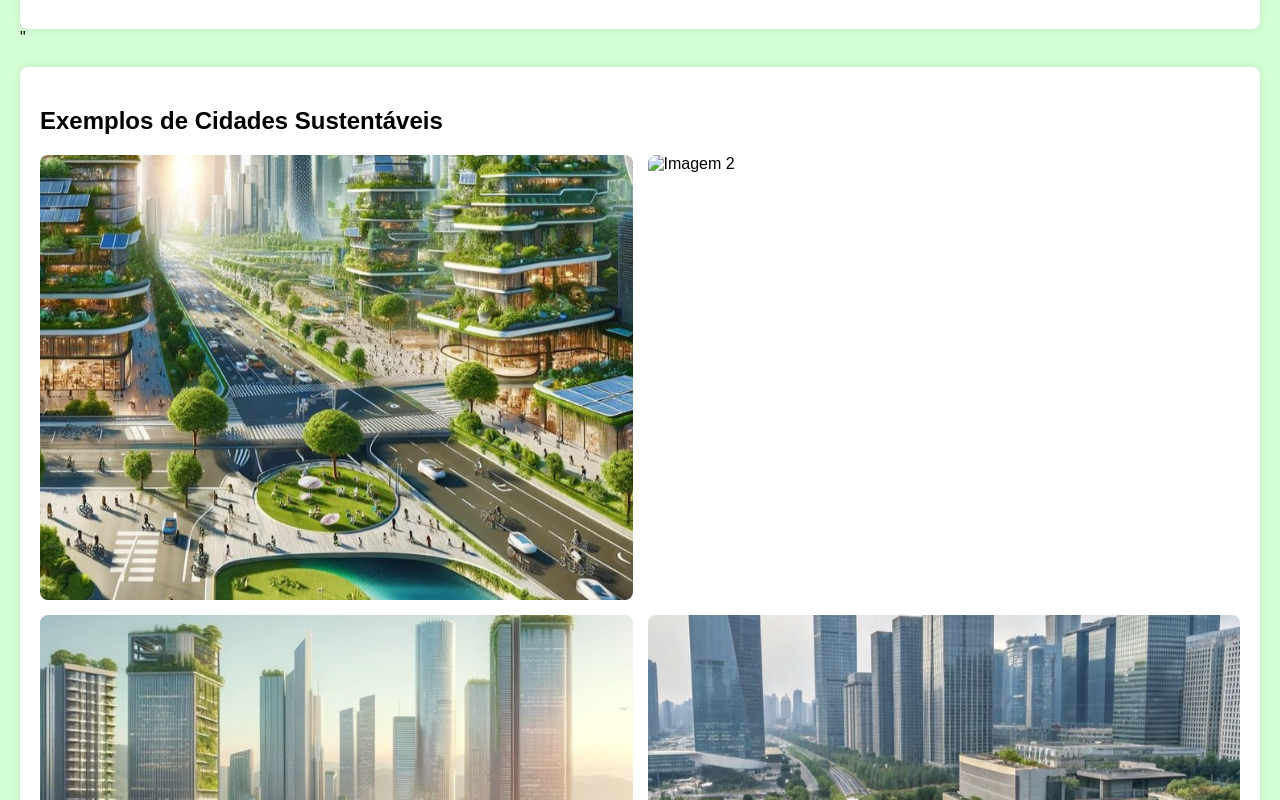
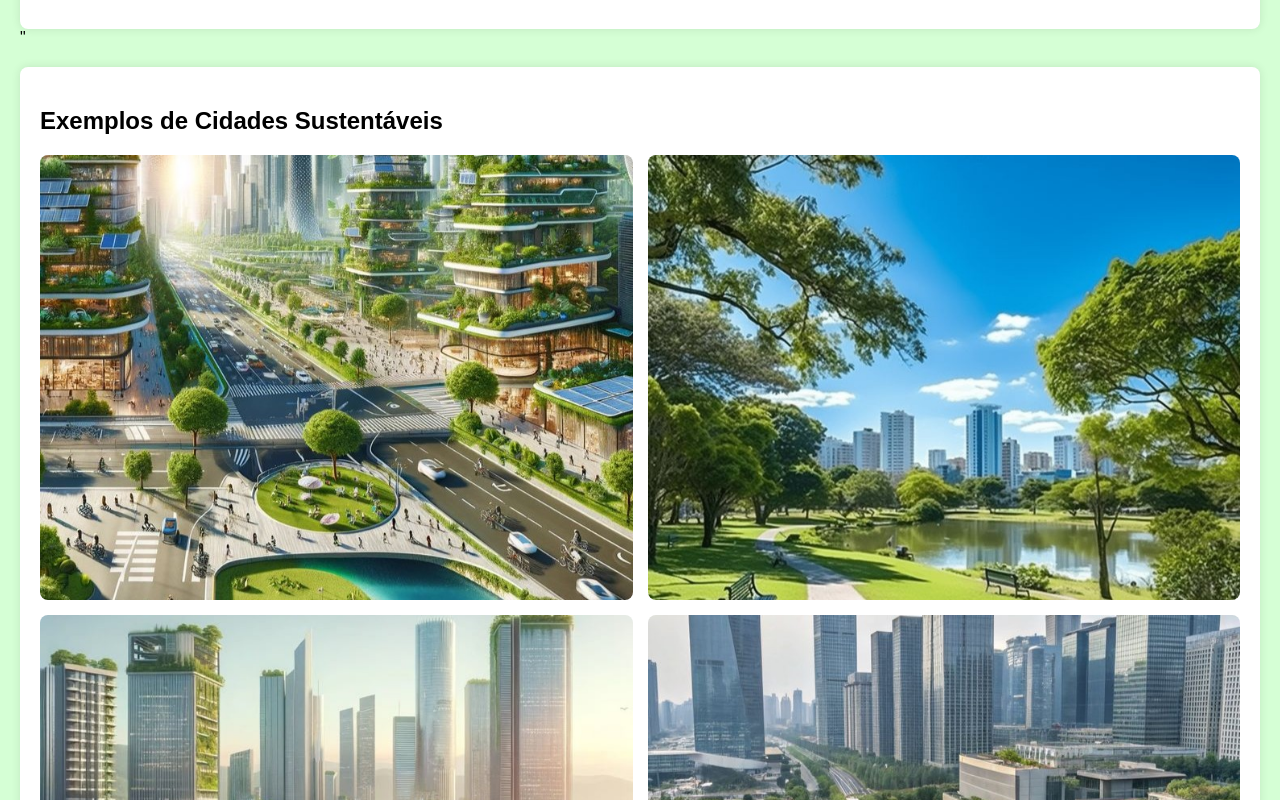
Before and after one commit to peresdeoliveiraevelyn1401-dot/cidadesustentvel, a plain HTML site: page index.html in a window 1280 px wide. Shown: the part 684-1484 px from the top of the page. Drawn offline with Linux system fonts and the light colour scheme.

Commit message:
Update index.html

```diff
--- a/index.html
+++ b/index.html
@@ -91,7 +91,7 @@
         <h2>Exemplos de Cidades Sustentáveis</h2>
         <div class="galeria">
             <img src= "ciddd.jpg" alt="Imagem 1">
-            <img src=".jpg" alt="Imagem 2">
+            <img src="fotodois.jpg" alt="Imagem 2">
             <img src="cidadetres.jpg" alt="Imagem 3">
             <img src="quato.jpg" alt="Imagem 4">
         </div>
```
